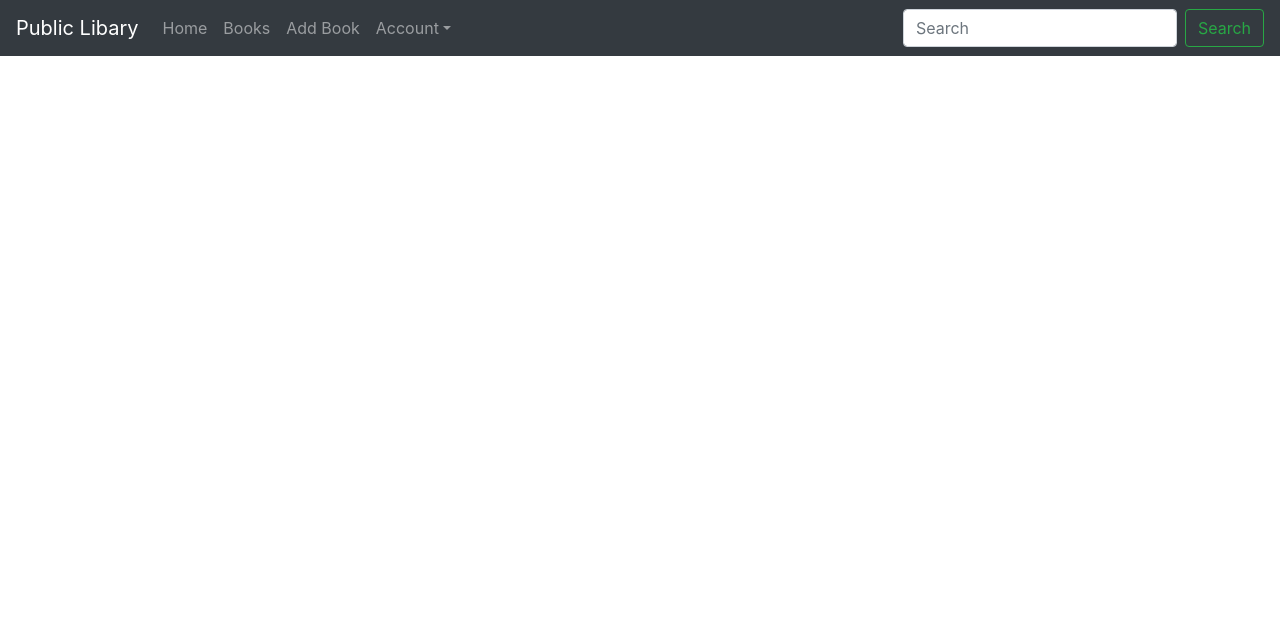
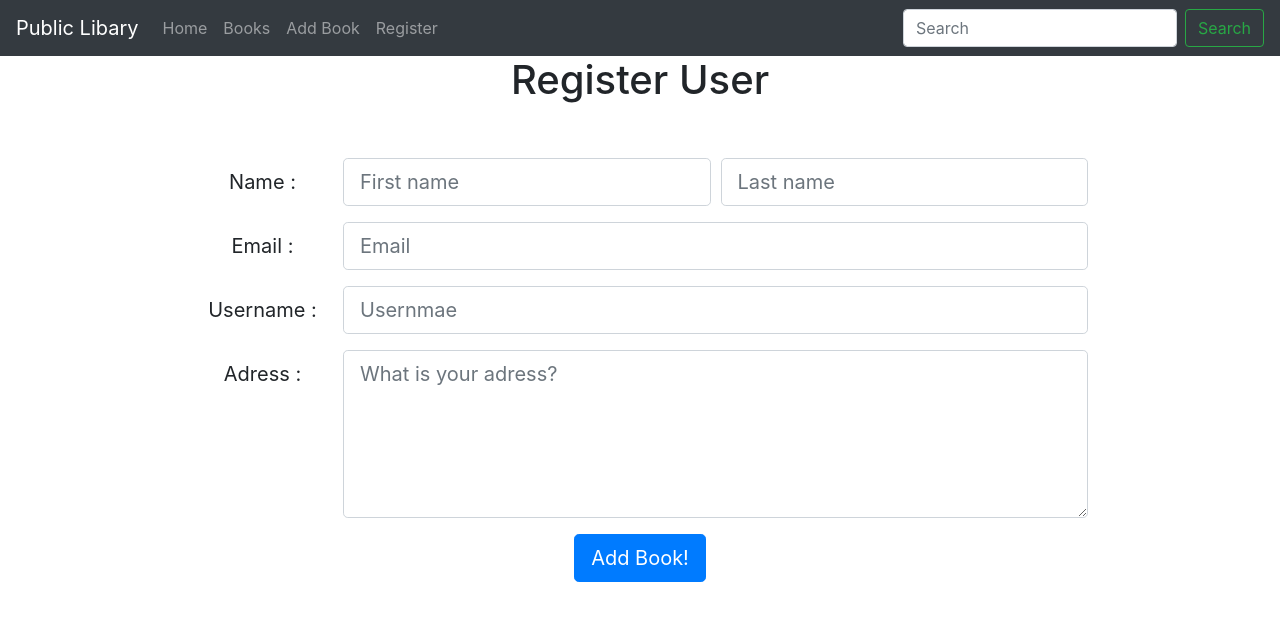
Before and after one commit to Rosswoolfenden/React_libary_website, a React (Create React App) app: page /register in a window 1280 px wide. Shown: the top 620 px of the page. Built offline with nearby package versions, Linux system fonts and the light colour scheme.

Commit message:
made form for register user

```diff
--- a/src/App.js
+++ b/src/App.js
@@ -9,7 +9,7 @@ import 'bootstrap/dist/css/bootstrap.min.css';
 import {Navigation} from './components/navigation';
 import {Home} from './components/home';
 import Book from './components/books';
-import {Account} from './components/account';
+import {Register} from './components/register';
 import {AddBooks} from './components/addBook';
 
 function App() {
@@ -21,7 +21,7 @@ function App() {
           <Route path="/" children={<Home />} exact />
           <Route path="/books" children={<Book />} exact />
           <Route path="/addbook" children={<AddBooks />} exact />
-          <Route path="/account" children={<Account />} exact />
+          <Route path="/register" children={<Register />} exact />
       </Switch>
 
     </Router>
--- a/src/components/navigation.js
+++ b/src/components/navigation.js
@@ -10,11 +10,12 @@ export function Navigation(props) {
                 <Nav.Link href="/">Home</Nav.Link>
                 <Nav.Link href="/books">Books</Nav.Link>
                 <Nav.Link href="/addbook"> Add Book </Nav.Link>
-                <NavDropdown href="/account" bg="dark" variant="dark" title="Account" id="basic-nav-dropdown">
-                    <NavDropdown> View Books </NavDropdown>
-                    <NavDropdown> Settings </NavDropdown>
+                <Nav.Link href="/register"> Register</Nav.Link>
+                {/* <NavDropdown href="/account" bg="light" variant="dark" title="Account" id="basic-nav-dropdown">
+                    <NavDropdown  variant="dark"> View Books </NavDropdown>
+                    <NavDropdown > Settings </NavDropdown>
                     <NavDropdown> Log out </NavDropdown>
-                </NavDropdown>
+                </NavDropdown> */}
             </Nav>
 
             <Form inline>
--- a/src/components/register.js
+++ b/src/components/register.js
@@ -3,14 +3,15 @@ import axios from 'axios';
 
 import {Form, Col, Button} from 'react-bootstrap';
 
-export function AddBooks(props) {
+export function Register(props) {
     const userFeilds = {
         firstName: "",
         lastName: "",
         email: "",
         username: "",
         password: "",
-        role: "basic"
+        role: "basic",
+
 
     };
 
@@ -18,56 +19,62 @@ export function AddBooks(props) {
     const [posted, setPosted] = useState("not-posted-book");
 
     const handleChange = async(event) => {
-        setBook({...book, [event.target.name]: event.target.value});
+        // setBook({...book, [event.target.name]: event.target.value});
+    }
+
+    const submit = () => {
+        console.log("submit ");
     }
 
     return (
         <div >
             <div className="App">
-                <h1>Add Books</h1>
+                <h1>Register User</h1>
             </div>
             <div className={posted}>
-                <h2> Succesfully added Book!</h2>
+                <h2> Succsefully added new user </h2>
             </div>
             <div className="Book-Form">
                 <Form >
                     <Form.Group>
                         <Form.Row>
+                        <Form.Label column="lg" lg={2}> Name : </Form.Label>
+                        <Col>
+                            <Form.Control size="lg" type="text" name="fn" onChange={handleChange} placeholder="First name" />
+                        </Col>
+                        <Col>
+                            <Form.Control size="lg" type="text" name="sn" onChange={handleChange} placeholder="Last name" />
+                        </Col>
+                    </Form.Row>
+                    </Form.Group>
+
+                    <Form.Group>
+                        <Form.Row>
                             <Form.Label column="lg" lg={2}>
-                            Title :
+                                Email :
                             </Form.Label>
                             <Col>
-                            <Form.Control size="lg" type="text" name="title" onChange={handleChange} placeholder="Book Title" />
+                                <Form.Control size="lg" type="text" name="email" onChange={handleChange} placeholder="Email" />
                             </Col>
                         </Form.Row>
                     </Form.Group>
                     <Form.Group>
                         <Form.Row>
                             <Form.Label column="lg" lg={2}>
-                            Author
+                                Username :
                             </Form.Label>
                             <Col>
-                            <Form.Control size="lg" type="text" name="author" onChange={handleChange} placeholder="Book Author" />
+                                <Form.Control size="lg" type="text" name="username" onChange={handleChange} placeholder="Usernmae" />
                             </Col>
                         </Form.Row>
                     </Form.Group>
                     <Form.Group>
                         <Form.Row>
                             <Form.Label column="lg" lg={2}>
-                            ISBN
+                                Adress :
                             </Form.Label>
                             <Col>
-                            <Form.Control size="lg" type="number" name="isbn" onChange={handleIntChange} placeholder="Book ISBN " />
-                        </Col>
-                    </Form.Row>
-                </Form.Group>
-                <Form.Group>
-                    <Form.Row>
-                        <Form.Label column="lg" lg={2}>
-                            About :
-                        </Form.Label>
-                        <Col>
-                            <Form.Control size="lg" as="textarea" rows={5} type="text" name="about" onChange={handleChange} placeholder="Tell us about the book?" />
+                                <Form.Control size="lg" as="textarea" rows={5} type="text" name="about" onChange={handleChange} placeholder="What is your adress?" />
                             </Col>
                         </Form.Row>
                     </Form.Group>
```
Lines whose indentation alone changed are shown as unchanged.
